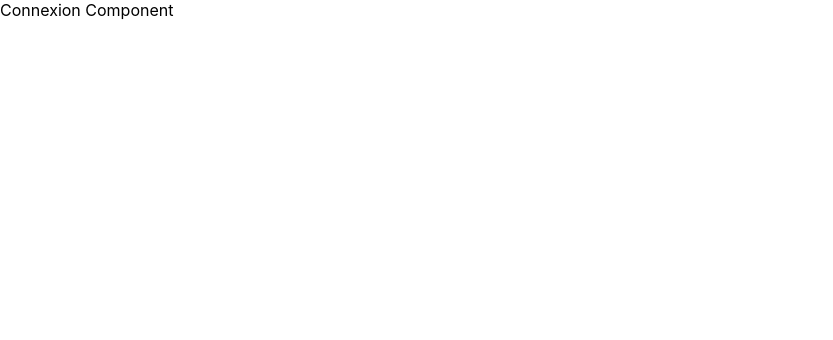
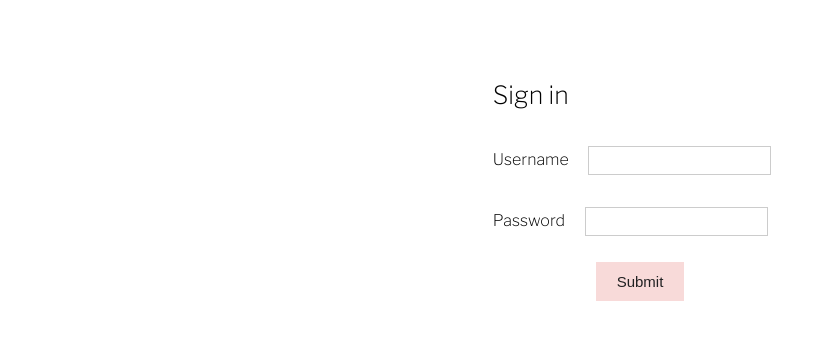
Before and after one commit to muano231/hackathon-groupe-4-react, a React (Create React App) app in the folder wired-beauty-webapp/: page / in a window 1280 px wide. Shown: the top 340 px of the page, without its empty margins (0-833 px from the left). Built offline with nearby package versions, Linux system fonts and the light colour scheme.

Commit message:
add styles

```diff
--- a/wired-beauty-webapp/src/App.js
+++ b/wired-beauty-webapp/src/App.js
@@ -2,6 +2,7 @@ import logo from "./logo.svg";
 import "./App.css";
 import { BrowserRouter, Route, Routes } from "react-router-dom";
 import Connexion from "./components/Connexion/Connexion";
+import "./base.scss";
 
 function App() {
   return (
--- /dev/null
+++ b/wired-beauty-webapp/src/base.css
@@ -0,0 +1,2 @@
+@import url("https://fonts.googleapis.com/css2?family=Libre+Franklin:wght@200&display=swap");
+/*# sourceMappingURL=base.css.map */
--- /dev/null
+++ b/wired-beauty-webapp/src/base.scss
@@ -0,0 +1,11 @@
+// fonts
+
+@import url("https://fonts.googleapis.com/css2?family=Libre+Franklin:wght@200&display=swap");
+
+// colors
+
+$primary: #f8dad9;
+$secondary: #43385e;
+
+$text-primary: #212122;
+$text-secondary: #ffffff;
--- /dev/null
+++ b/wired-beauty-webapp/src/components/Connexion/Connexion.css
@@ -0,0 +1,59 @@
+@import url("https://fonts.googleapis.com/css2?family=Libre+Franklin:wght@200&display=swap");
+.container {
+  display: -webkit-box;
+  display: -ms-flexbox;
+  display: flex;
+  -webkit-box-align: center;
+      -ms-flex-align: center;
+          align-items: center;
+  -webkit-box-pack: center;
+      -ms-flex-pack: center;
+          justify-content: center;
+  -webkit-box-orient: vertical;
+  -webkit-box-direction: normal;
+      -ms-flex-direction: column;
+          flex-direction: column;
+}
+
+.login-form {
+  padding: 5rem;
+}
+
+.title {
+  font-size: 25px;
+  margin-bottom: 20px;
+}
+
+input[type="text"],
+input[type="password"] {
+  height: 25px;
+  border: 1px solid rgba(0, 0, 0, 0.2);
+  margin: 1rem;
+}
+
+.input-container {
+  -webkit-box-orient: vertical;
+  -webkit-box-direction: normal;
+      -ms-flex-direction: column;
+          flex-direction: column;
+}
+
+.button-container {
+  display: -webkit-box;
+  display: -ms-flexbox;
+  display: flex;
+  -webkit-box-pack: center;
+      -ms-flex-pack: center;
+          justify-content: center;
+}
+
+input[type="submit"] {
+  margin-top: 10px;
+  cursor: pointer;
+  font-size: 15px;
+  background: #f8dad9;
+  border: 1px solid #f8dad9;
+  color: #212122;
+  padding: 10px 20px;
+}
+/*# sourceMappingURL=Connexion.css.map */
--- a/wired-beauty-webapp/src/components/Connexion/Connexion.js
+++ b/wired-beauty-webapp/src/components/Connexion/Connexion.js
@@ -1,9 +1,84 @@
 import React from "react";
 import PropTypes from "prop-types";
 import "./Connexion.scss";
+import { useState } from "react";
 
 function Connexion() {
-  return <div className="Connexion">Connexion Component</div>;
+  // User Login info
+  const database = [
+    {
+      username: "user1",
+      password: "pass1",
+    },
+    {
+      username: "user2",
+      password: "pass2",
+    },
+  ];
+
+  const errors = {
+    uname: "invalid username",
+    pass: "invalid password",
+  };
+
+  const [errorMessages, setErrorMessages] = useState({});
+  const [isSubmitted, setIsSubmitted] = useState(false);
+
+  const renderErrorMessage = (name) =>
+    name === errorMessages.name && (
+      <div className="error">{errorMessages.message}</div>
+    );
+
+  const handleSubmit = (event) => {
+    //Prevent page reload
+    event.preventDefault();
+    var { uname, pass } = document.forms[0];
+    // Find user login info
+    const userData = database.find((user) => user.username === uname.value);
+    // Compare user info
+    if (userData) {
+      if (userData.password !== pass.value) {
+        // Invalid password
+        setErrorMessages({ name: "pass", message: errors.pass });
+      } else {
+        setIsSubmitted(true);
+      }
+    } else {
+      // Username not found
+      setErrorMessages({ name: "uname", message: errors.uname });
+    }
+  };
+
+  const renderForm = (
+    <div className="form">
+      <form onSubmit={handleSubmit}>
+        <div className="input-container">
+          <label>Username </label>
+          <input type="text" name="uname" required />
+          {renderErrorMessage("uname")}
+        </div>
+        <div className="input-container">
+          <label>Password </label>
+          <input type="password" name="pass" required />
+          {renderErrorMessage("pass")}
+        </div>
+        <div className="button-container">
+          <input type="submit"></input>
+        </div>
+      </form>
+    </div>
+  );
+
+  // https://contactmentor.com/login-form-react-js-code/
+
+  return (
+    <div className="container">
+      <div className="login-form">
+        <div className="title">Sign in</div>
+        {isSubmitted ? <div>User is successfully logged in</div> : renderForm}
+      </div>
+    </div>
+  );
 }
 
 Connexion.propTypes = {};
--- a/wired-beauty-webapp/src/components/Connexion/Connexion.scss
+++ b/wired-beauty-webapp/src/components/Connexion/Connexion.scss
@@ -1 +1,40 @@
-.Connexion {}
+@import "../../base.scss";
+
+.container {
+  display: flex;
+  align-items: center;
+  justify-content: center;
+  flex-direction: column;
+}
+.login-form {
+  padding: 5rem;
+}
+
+.title {
+  font-size: 25px;
+  margin-bottom: 20px;
+}
+
+input[type="text"],
+input[type="password"] {
+  height: 25px;
+  border: 1px solid rgba(0, 0, 0, 0.2);
+  margin: 1rem;
+}
+.input-container {
+  flex-direction: column;
+}
+.button-container {
+  display: flex;
+  justify-content: center;
+}
+
+input[type="submit"] {
+  margin-top: 10px;
+  cursor: pointer;
+  font-size: 15px;
+  background: $primary;
+  border: 1px solid $primary;
+  color: $text-primary;
+  padding: 10px 20px;
+}
--- a/wired-beauty-webapp/src/index.css
+++ b/wired-beauty-webapp/src/index.css
@@ -1,13 +1,11 @@
 body {
   margin: 0;
-  font-family: -apple-system, BlinkMacSystemFont, 'Segoe UI', 'Roboto', 'Oxygen',
-    'Ubuntu', 'Cantarell', 'Fira Sans', 'Droid Sans', 'Helvetica Neue',
-    sans-serif;
+  font-family: "Libre Franklin", sans-serif;
   -webkit-font-smoothing: antialiased;
   -moz-osx-font-smoothing: grayscale;
 }
 
 code {
-  font-family: source-code-pro, Menlo, Monaco, Consolas, 'Courier New',
+  font-family: source-code-pro, Menlo, Monaco, Consolas, "Courier New",
     monospace;
 }
```
Also changed, not shown: 2 other files (tests, documents, lock files or other folders).
